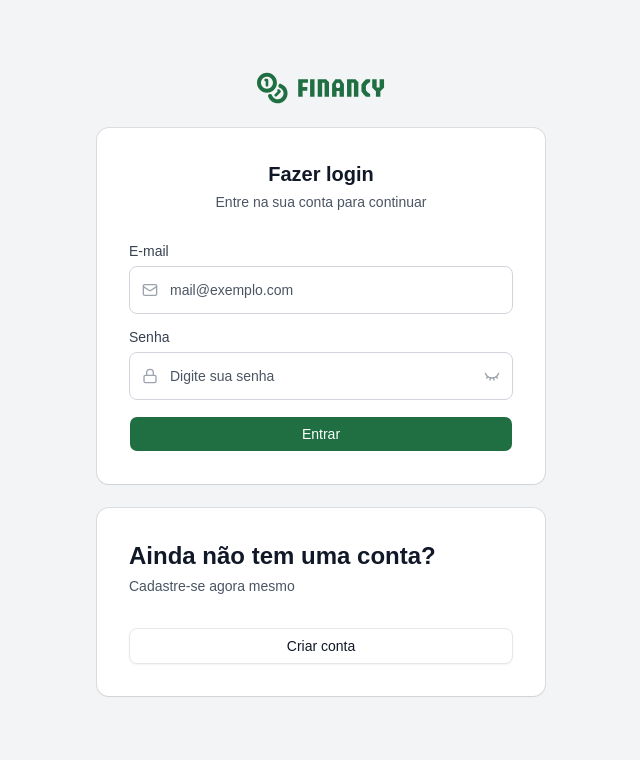
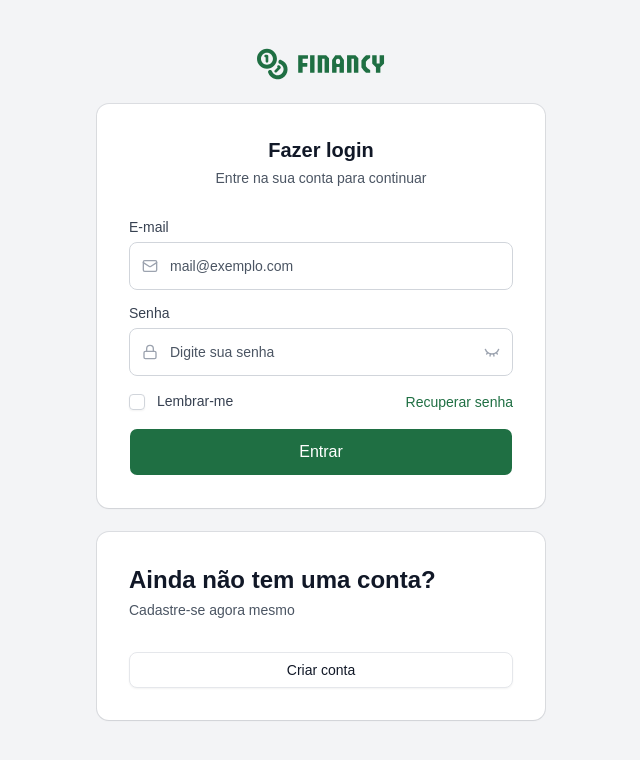
Before and after one commit to JoaoMagnago/ftr-financy, a React (Vite) app in the folder frontend/: page / in a window 1280 px wide. Shown: the top 760 px of the page, without its empty margins (319-959 px from the left). Built offline with nearby package versions, Linux system fonts and the light colour scheme.

Commit message:
feat(login): add checkbox, recover password link and adjust submit button

```diff
--- a/frontend/src/components/ui/button.tsx
+++ b/frontend/src/components/ui/button.tsx
@@ -1,57 +1,59 @@
-import * as React from "react"
-import { cva, type VariantProps } from "class-variance-authority"
-import { Slot } from "radix-ui"
+import * as React from 'react'
+import { cva, type VariantProps } from 'class-variance-authority'
+import { Slot } from 'radix-ui'
 
-import { cn } from "@/lib/utils"
+import { cn } from '@/lib/utils'
 
 const buttonVariants = cva(
-  "group/button inline-flex shrink-0 items-center justify-center rounded-md border border-transparent bg-clip-padding text-sm font-medium whitespace-nowrap transition-all outline-none select-none focus-visible:border-ring focus-visible:ring-3 focus-visible:ring-ring/50 active:not-aria-[haspopup]:translate-y-px disabled:pointer-events-none disabled:opacity-50 aria-invalid:border-destructive aria-invalid:ring-3 aria-invalid:ring-destructive/20 dark:aria-invalid:border-destructive/50 dark:aria-invalid:ring-destructive/40 [&_svg]:pointer-events-none [&_svg]:shrink-0 [&_svg:not([class*='size-'])]:size-4",
+  "group/button inline-flex shrink-0 items-center justify-center rounded-md border border-transparent bg-clip-padding text-sm font-medium whitespace-nowrap transition-all outline-none select-none cursor-pointer focus-visible:border-ring focus-visible:ring-3 focus-visible:ring-ring/50 active:not-aria-[haspopup]:translate-y-px disabled:pointer-events-none disabled:opacity-50 aria-invalid:border-destructive aria-invalid:ring-3 aria-invalid:ring-destructive/20 dark:aria-invalid:border-destructive/50 dark:aria-invalid:ring-destructive/40 [&_svg]:pointer-events-none [&_svg]:shrink-0 [&_svg:not([class*='size-'])]:size-4",
   {
     variants: {
       variant: {
-        default: "bg-primary text-primary-foreground hover:bg-primary/80",
+        default:
+          'bg-primary text-primary-foreground hover:bg-(--button-primary-background-hover)',
         outline:
-          "border-border bg-background shadow-xs hover:bg-muted hover:text-foreground aria-expanded:bg-muted aria-expanded:text-foreground dark:border-input dark:bg-input/30 dark:hover:bg-input/50",
+          'border-border bg-background shadow-xs hover:bg-muted hover:text-foreground aria-expanded:bg-muted aria-expanded:text-foreground dark:border-input dark:bg-input/30 dark:hover:bg-input/50',
         secondary:
-          "bg-secondary text-secondary-foreground hover:bg-secondary/80 aria-expanded:bg-secondary aria-expanded:text-secondary-foreground",
+          'bg-secondary text-secondary-foreground hover:bg-secondary/80 aria-expanded:bg-secondary aria-expanded:text-secondary-foreground',
         ghost:
-          "hover:bg-muted hover:text-foreground aria-expanded:bg-muted aria-expanded:text-foreground dark:hover:bg-muted/50",
+          'hover:bg-muted hover:text-foreground aria-expanded:bg-muted aria-expanded:text-foreground dark:hover:bg-muted/50',
         destructive:
-          "bg-destructive/10 text-destructive hover:bg-destructive/20 focus-visible:border-destructive/40 focus-visible:ring-destructive/20 dark:bg-destructive/20 dark:hover:bg-destructive/30 dark:focus-visible:ring-destructive/40",
-        link: "text-primary underline-offset-4 hover:underline",
+          'bg-destructive/10 text-destructive hover:bg-destructive/20 focus-visible:border-destructive/40 focus-visible:ring-destructive/20 dark:bg-destructive/20 dark:hover:bg-destructive/30 dark:focus-visible:ring-destructive/40',
+        link: 'text-primary underline-offset-4 hover:underline',
       },
       size: {
         default:
-          "h-9 gap-1.5 px-2.5 in-data-[slot=button-group]:rounded-md has-data-[icon=inline-end]:pr-2 has-data-[icon=inline-start]:pl-2",
+          'h-9 gap-1.5 px-2.5 in-data-[slot=button-group]:rounded-md has-data-[icon=inline-end]:pr-2 has-data-[icon=inline-start]:pl-2',
         xs: "h-6 gap-1 rounded-[min(var(--radius-md),8px)] px-2 text-xs in-data-[slot=button-group]:rounded-md has-data-[icon=inline-end]:pr-1.5 has-data-[icon=inline-start]:pl-1.5 [&_svg:not([class*='size-'])]:size-3",
-        sm: "h-8 gap-1 rounded-[min(var(--radius-md),10px)] px-2.5 in-data-[slot=button-group]:rounded-md has-data-[icon=inline-end]:pr-1.5 has-data-[icon=inline-start]:pl-1.5",
-        lg: "h-10 gap-1.5 px-2.5 has-data-[icon=inline-end]:pr-2 has-data-[icon=inline-start]:pl-2",
-        icon: "size-9",
-        "icon-xs":
+        sm: 'h-8 gap-1 rounded-[min(var(--radius-md),10px)] px-2.5 in-data-[slot=button-group]:rounded-md has-data-[icon=inline-end]:pr-1.5 has-data-[icon=inline-start]:pl-1.5',
+        lg: 'h-10 gap-1.5 px-2.5 has-data-[icon=inline-end]:pr-2 has-data-[icon=inline-start]:pl-2',
+        xl: 'h-12 gap-2 text-md font-medium px-3 has-data-[icon=inline-end]:pr-3 has-data-[icon=inline-start]:pl-3',
+        icon: 'size-9',
+        'icon-xs':
           "size-6 rounded-[min(var(--radius-md),8px)] in-data-[slot=button-group]:rounded-md [&_svg:not([class*='size-'])]:size-3",
-        "icon-sm":
-          "size-8 rounded-[min(var(--radius-md),10px)] in-data-[slot=button-group]:rounded-md",
-        "icon-lg": "size-10",
+        'icon-sm':
+          'size-8 rounded-[min(var(--radius-md),10px)] in-data-[slot=button-group]:rounded-md',
+        'icon-lg': 'size-10',
       },
     },
     defaultVariants: {
-      variant: "default",
-      size: "default",
+      variant: 'default',
+      size: 'default',
     },
-  }
+  },
 )
 
 function Button({
   className,
-  variant = "default",
-  size = "default",
+  variant = 'default',
+  size = 'default',
   asChild = false,
   ...props
-}: React.ComponentProps<"button"> &
+}: React.ComponentProps<'button'> &
   VariantProps<typeof buttonVariants> & {
     asChild?: boolean
   }) {
-  const Comp = asChild ? Slot.Root : "button"
+  const Comp = asChild ? Slot.Root : 'button'
 
   return (
     <Comp
--- /dev/null
+++ b/frontend/src/components/ui/checkbox.tsx
@@ -0,0 +1,30 @@
+import * as React from 'react'
+import { Checkbox as CheckboxPrimitive } from 'radix-ui'
+
+import { cn } from '@/lib/utils'
+import { CheckIcon } from 'lucide-react'
+
+function Checkbox({
+  className,
+  ...props
+}: React.ComponentProps<typeof CheckboxPrimitive.Root>) {
+  return (
+    <CheckboxPrimitive.Root
+      data-slot="checkbox"
+      className={cn(
+        'peer relative flex size-4 shrink-0 items-center justify-center rounded-sm border border-(--gray-300) shadow-xs cursor-pointer transition-shadow outline-none group-has-disabled/field:opacity-50 after:absolute after:-inset-x-3 after:-inset-y-2 focus-visible:border-ring focus-visible:ring-3 focus-visible:ring-ring/50 disabled:cursor-not-allowed disabled:opacity-50 aria-invalid:border-destructive aria-invalid:ring-3 aria-invalid:ring-destructive/20 aria-invalid:aria-checked:border-primary dark:bg-input/30 dark:aria-invalid:border-destructive/50 dark:aria-invalid:ring-destructive/40 data-checked:border-primary data-checked:bg-primary data-checked:text-primary-foreground dark:data-checked:bg-primary',
+        className,
+      )}
+      {...props}
+    >
+      <CheckboxPrimitive.Indicator
+        data-slot="checkbox-indicator"
+        className="grid place-content-center text-current transition-none [&>svg]:size-3.5"
+      >
+        <CheckIcon />
+      </CheckboxPrimitive.Indicator>
+    </CheckboxPrimitive.Root>
+  )
+}
+
+export { Checkbox }
--- /dev/null
+++ b/frontend/src/components/ui/field.tsx
@@ -0,0 +1,236 @@
+import { useMemo } from "react"
+import { cva, type VariantProps } from "class-variance-authority"
+
+import { cn } from "@/lib/utils"
+import { Label } from "@/components/ui/label"
+import { Separator } from "@/components/ui/separator"
+
+function FieldSet({ className, ...props }: React.ComponentProps<"fieldset">) {
+  return (
+    <fieldset
+      data-slot="field-set"
+      className={cn(
+        "flex flex-col gap-6 has-[>[data-slot=checkbox-group]]:gap-3 has-[>[data-slot=radio-group]]:gap-3",
+        className
+      )}
+      {...props}
+    />
+  )
+}
+
+function FieldLegend({
+  className,
+  variant = "legend",
+  ...props
+}: React.ComponentProps<"legend"> & { variant?: "legend" | "label" }) {
+  return (
+    <legend
+      data-slot="field-legend"
+      data-variant={variant}
+      className={cn(
+        "mb-3 font-medium data-[variant=label]:text-sm data-[variant=legend]:text-base",
+        className
+      )}
+      {...props}
+    />
+  )
+}
+
+function FieldGroup({ className, ...props }: React.ComponentProps<"div">) {
+  return (
+    <div
+      data-slot="field-group"
+      className={cn(
+        "group/field-group @container/field-group flex w-full flex-col gap-7 data-[slot=checkbox-group]:gap-3 *:data-[slot=field-group]:gap-4",
+        className
+      )}
+      {...props}
+    />
+  )
+}
+
+const fieldVariants = cva(
+  "group/field flex w-full gap-3 data-[invalid=true]:text-destructive",
+  {
+    variants: {
+      orientation: {
+        vertical: "flex-col *:w-full [&>.sr-only]:w-auto",
+        horizontal:
+          "flex-row items-center has-[>[data-slot=field-content]]:items-start *:data-[slot=field-label]:flex-auto has-[>[data-slot=field-content]]:[&>[role=checkbox],[role=radio]]:mt-px",
+        responsive:
+          "flex-col *:w-full @md/field-group:flex-row @md/field-group:items-center @md/field-group:*:w-auto @md/field-group:has-[>[data-slot=field-content]]:items-start @md/field-group:*:data-[slot=field-label]:flex-auto [&>.sr-only]:w-auto @md/field-group:has-[>[data-slot=field-content]]:[&>[role=checkbox],[role=radio]]:mt-px",
+      },
+    },
+    defaultVariants: {
+      orientation: "vertical",
+    },
+  }
+)
+
+function Field({
+  className,
+  orientation = "vertical",
+  ...props
+}: React.ComponentProps<"div"> & VariantProps<typeof fieldVariants>) {
+  return (
+    <div
+      role="group"
+      data-slot="field"
+      data-orientation={orientation}
+      className={cn(fieldVariants({ orientation }), className)}
+      {...props}
+    />
+  )
+}
+
+function FieldContent({ className, ...props }: React.ComponentProps<"div">) {
+  return (
+    <div
+      data-slot="field-content"
+      className={cn(
+        "group/field-content flex flex-1 flex-col gap-1 leading-snug",
+        className
+      )}
+      {...props}
+    />
+  )
+}
+
+function FieldLabel({
+  className,
+  ...props
+}: React.ComponentProps<typeof Label>) {
+  return (
+    <Label
+      data-slot="field-label"
+      className={cn(
+        "group/field-label peer/field-label flex w-fit gap-2 leading-snug group-data-[disabled=true]/field:opacity-50 has-data-checked:border-primary/30 has-data-checked:bg-primary/5 has-[>[data-slot=field]]:rounded-md has-[>[data-slot=field]]:border *:data-[slot=field]:p-3 dark:has-data-checked:border-primary/20 dark:has-data-checked:bg-primary/10",
+        "has-[>[data-slot=field]]:w-full has-[>[data-slot=field]]:flex-col",
+        className
+      )}
+      {...props}
+    />
+  )
+}
+
+function FieldTitle({ className, ...props }: React.ComponentProps<"div">) {
+  return (
+    <div
+      data-slot="field-label"
+      className={cn(
+        "flex w-fit items-center gap-2 text-sm font-medium group-data-[disabled=true]/field:opacity-50",
+        className
+      )}
+      {...props}
+    />
+  )
+}
+
+function FieldDescription({ className, ...props }: React.ComponentProps<"p">) {
+  return (
+    <p
+      data-slot="field-description"
+      className={cn(
+        "text-left text-sm leading-normal font-normal text-muted-foreground group-has-data-horizontal/field:text-balance [[data-variant=legend]+&]:-mt-1.5",
+        "last:mt-0 nth-last-2:-mt-1",
+        "[&>a]:underline [&>a]:underline-offset-4 [&>a:hover]:text-primary",
+        className
+      )}
+      {...props}
+    />
+  )
+}
+
+function FieldSeparator({
+  children,
+  className,
+  ...props
+}: React.ComponentProps<"div"> & {
+  children?: React.ReactNode
+}) {
+  return (
+    <div
+      data-slot="field-separator"
+      data-content={!!children}
+      className={cn(
+        "relative -my-2 h-5 text-sm group-data-[variant=outline]/field-group:-mb-2",
+        className
+      )}
+      {...props}
+    >
+      <Separator className="absolute inset-0 top-1/2" />
+      {children && (
+        <span
+          className="relative mx-auto block w-fit bg-background px-2 text-muted-foreground"
+          data-slot="field-separator-content"
+        >
+          {children}
+        </span>
+      )}
+    </div>
+  )
+}
+
+function FieldError({
+  className,
+  children,
+  errors,
+  ...props
+}: React.ComponentProps<"div"> & {
+  errors?: Array<{ message?: string } | undefined>
+}) {
+  const content = useMemo(() => {
+    if (children) {
+      return children
+    }
+
+    if (!errors?.length) {
+      return null
+    }
+
+    const uniqueErrors = [
+      ...new Map(errors.map((error) => [error?.message, error])).values(),
+    ]
+
+    if (uniqueErrors?.length == 1) {
+      return uniqueErrors[0]?.message
+    }
+
+    return (
+      <ul className="ml-4 flex list-disc flex-col gap-1">
+        {uniqueErrors.map(
+          (error, index) =>
+            error?.message && <li key={index}>{error.message}</li>
+        )}
+      </ul>
+    )
+  }, [children, errors])
+
+  if (!content) {
+    return null
+  }
+
+  return (
+    <div
+      role="alert"
+      data-slot="field-error"
+      className={cn("text-sm font-normal text-destructive", className)}
+      {...props}
+    >
+      {content}
+    </div>
+  )
+}
+
+export {
+  Field,
+  FieldLabel,
+  FieldDescription,
+  FieldError,
+  FieldGroup,
+  FieldLegend,
+  FieldSeparator,
+  FieldSet,
+  FieldContent,
+  FieldTitle,
+}
--- /dev/null
+++ b/frontend/src/components/ui/separator.tsx
@@ -0,0 +1,28 @@
+"use client"
+
+import * as React from "react"
+import { Separator as SeparatorPrimitive } from "radix-ui"
+
+import { cn } from "@/lib/utils"
+
+function Separator({
+  className,
+  orientation = "horizontal",
+  decorative = true,
+  ...props
+}: React.ComponentProps<typeof SeparatorPrimitive.Root>) {
+  return (
+    <SeparatorPrimitive.Root
+      data-slot="separator"
+      decorative={decorative}
+      orientation={orientation}
+      className={cn(
+        "shrink-0 bg-border data-horizontal:h-px data-horizontal:w-full data-vertical:w-px data-vertical:self-stretch",
+        className
+      )}
+      {...props}
+    />
+  )
+}
+
+export { Separator }
--- a/frontend/src/pages/Auth/Login.tsx
+++ b/frontend/src/pages/Auth/Login.tsx
@@ -17,6 +17,8 @@
   InputGroupInput,
 } from '@/components/ui/input-group'
 import { Eye, EyeClosed, Lock, Mail } from 'lucide-react'
+import { Checkbox } from '@/components/ui/checkbox'
+import { Field, FieldLabel } from '@/components/ui/field'
 
 export function Login() {
   const [email, setEmail] = useState('')
@@ -75,7 +77,27 @@
                 </InputGroupAddon>
               </InputGroup>
             </div>
-            <Button type="submit" className="w-full">
+
+            <div className="flex items-center justify-between">
+              <Field orientation="horizontal">
+                <Checkbox
+                  id="remember-me-checkbox"
+                  name="remember-me-checkbox"
+                />
+                <FieldLabel
+                  className="font-normal"
+                  htmlFor="terms-checkbox-invalid"
+                >
+                  Lembrar-me
+                </FieldLabel>
+              </Field>
+
+              <span className="text-sm font-medium text-primary whitespace-nowrap cursor-pointer hover:underline">
+                Recuperar senha
+              </span>
+            </div>
+
+            <Button type="submit" size="xl" className="w-full">
               Entrar
             </Button>
           </form>
```
